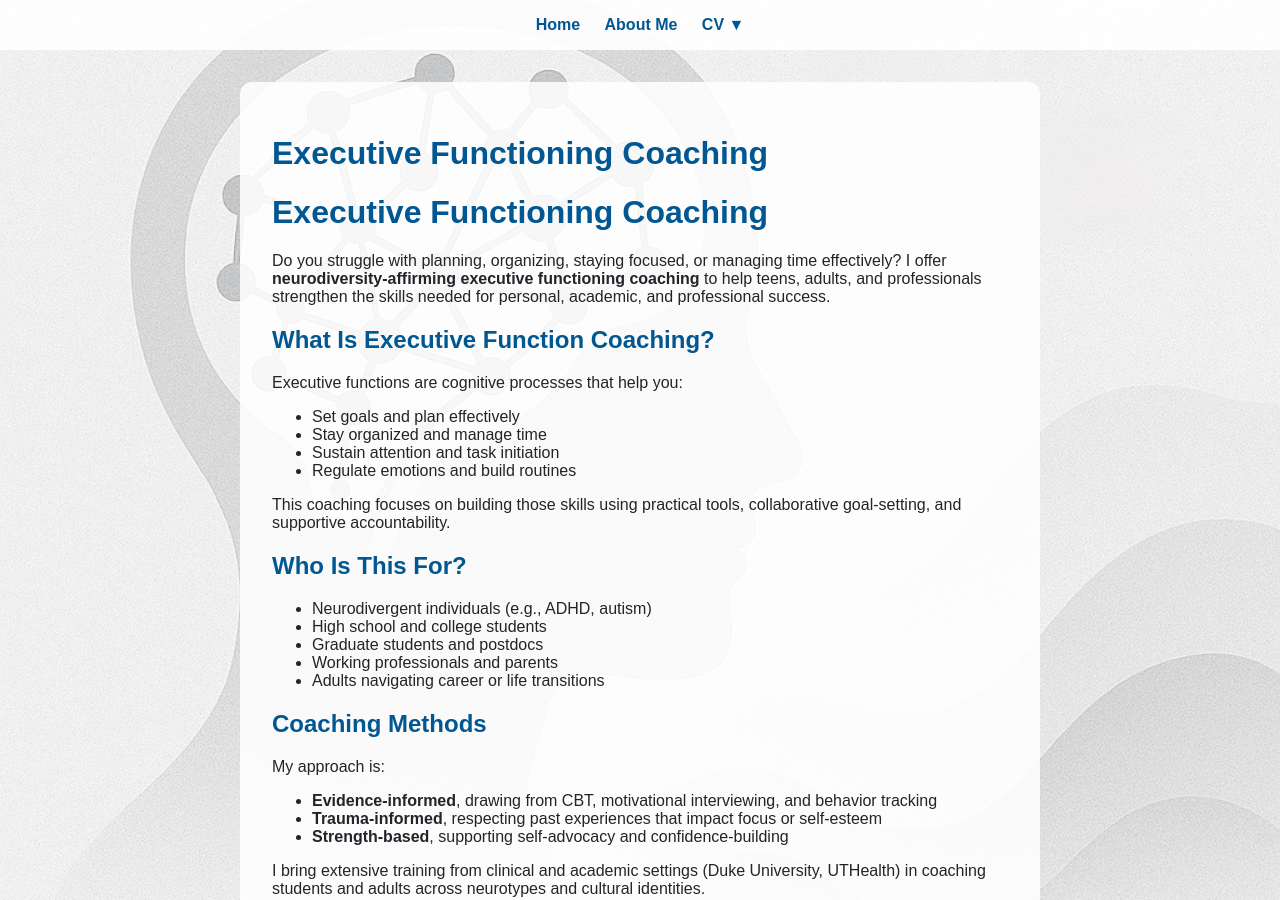
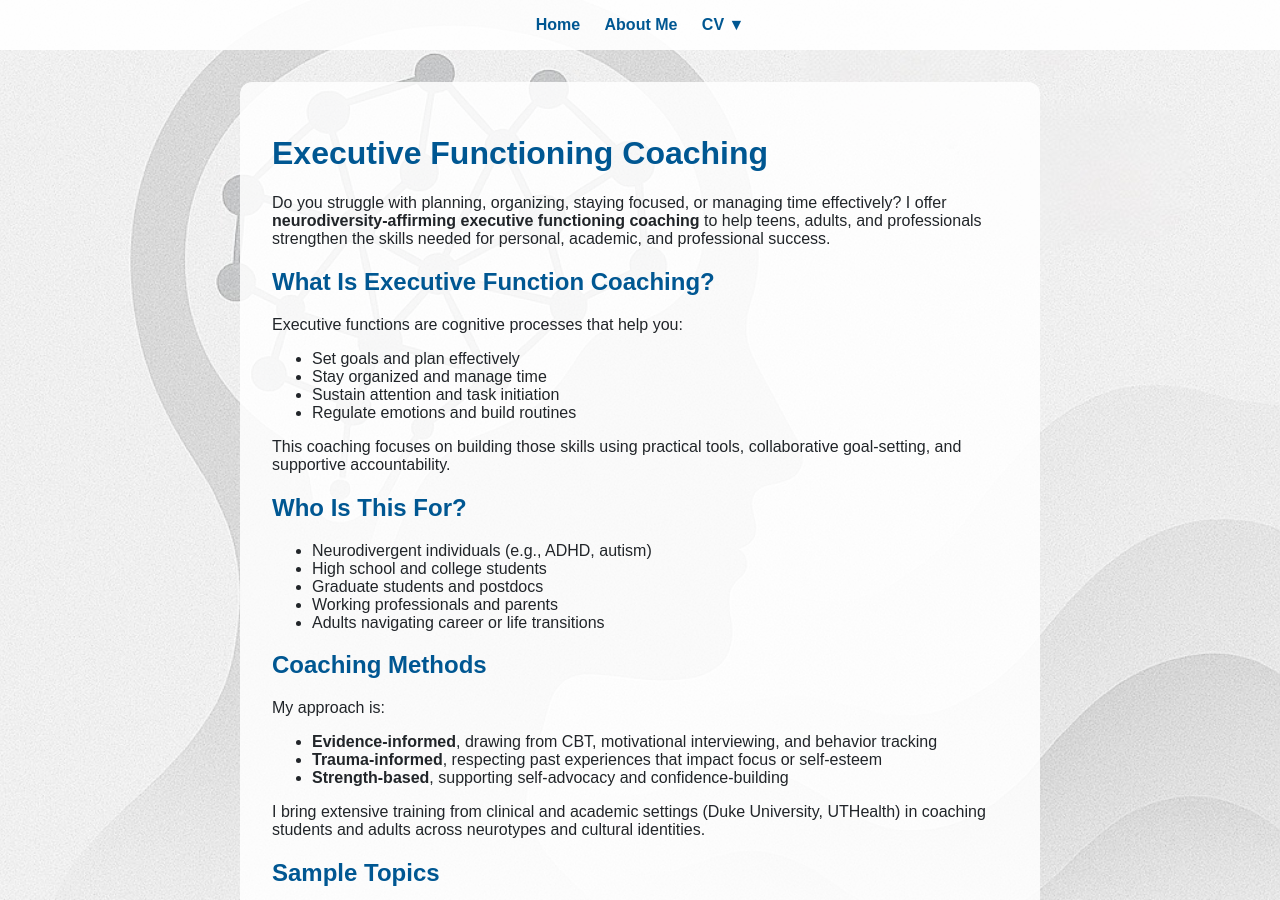
Before and after one commit to sm459-hub/samuelmarsan.github.io, a Jekyll site: the page built from executive-coaching.md, in a window 1280 px wide and 900 px high. Built offline with Jekyll 4.4.1, drawn with Linux system fonts in a browser that asks for light colours.

Commit message:
Update executive-coaching.md

```diff
--- a/executive-coaching.md
+++ b/executive-coaching.md
@@ -3,8 +3,6 @@
 title: Executive Functioning Coaching
 permalink: /executive-coaching/
 ---
-
-# Executive Functioning Coaching
 
 Do you struggle with planning, organizing, staying focused, or managing time effectively? I offer **neurodiversity-affirming executive functioning coaching** to help teens, adults, and professionals strengthen the skills needed for personal, academic, and professional success.
 
```
